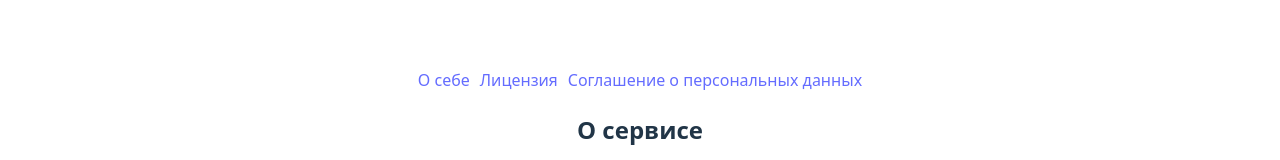
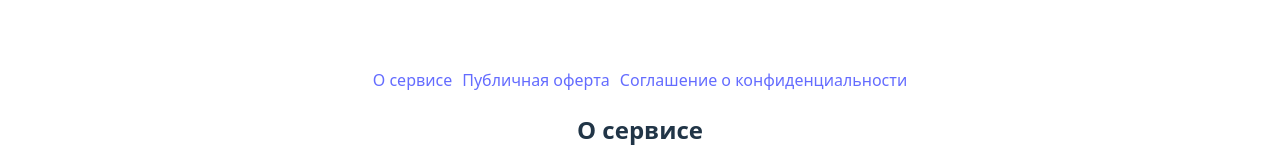
Before and after one commit to arrtmy/website, a React app in the folder frontend/: page / in a window 1280 px wide. Shown: the part 226-386 px from the top of the page. Built offline with nearby package versions, Linux system fonts and the light colour scheme; the HTML template or start-up script is replaced by a standard one.

Commit message:
update link

```diff
--- a/frontend/src/App.jsx
+++ b/frontend/src/App.jsx
@@ -8,9 +8,9 @@ function App() {
   return (
     <Router>
       <nav style={{ marginBottom: 20 }}>
-        <Link to="/" style={{ marginRight: 10 }}>О себе</Link>
-        <Link to="/license" style={{ marginRight: 10 }}>Лицензия</Link>
-        <Link to="/agreement">Соглашение о персональных данных</Link>
+        <Link to="/" style={{ marginRight: 10 }}>О сервисе</Link>
+        <Link to="/public-offer" style={{ marginRight: 10 }}>Публичная оферта</Link>
+        <Link to="/confidentiality">Соглашение о конфиденциальности</Link>
       </nav>
       <Routes>
         <Route path="/" element={<About />} />
```
